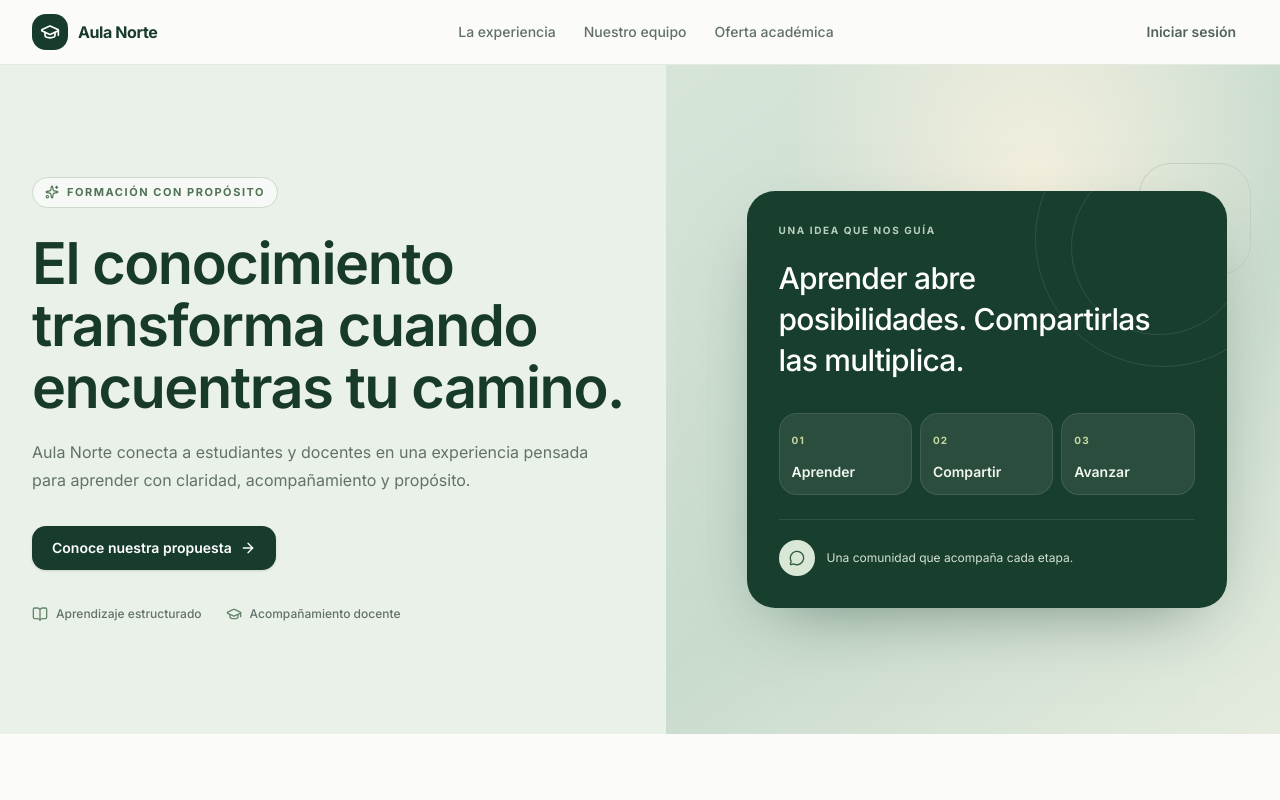
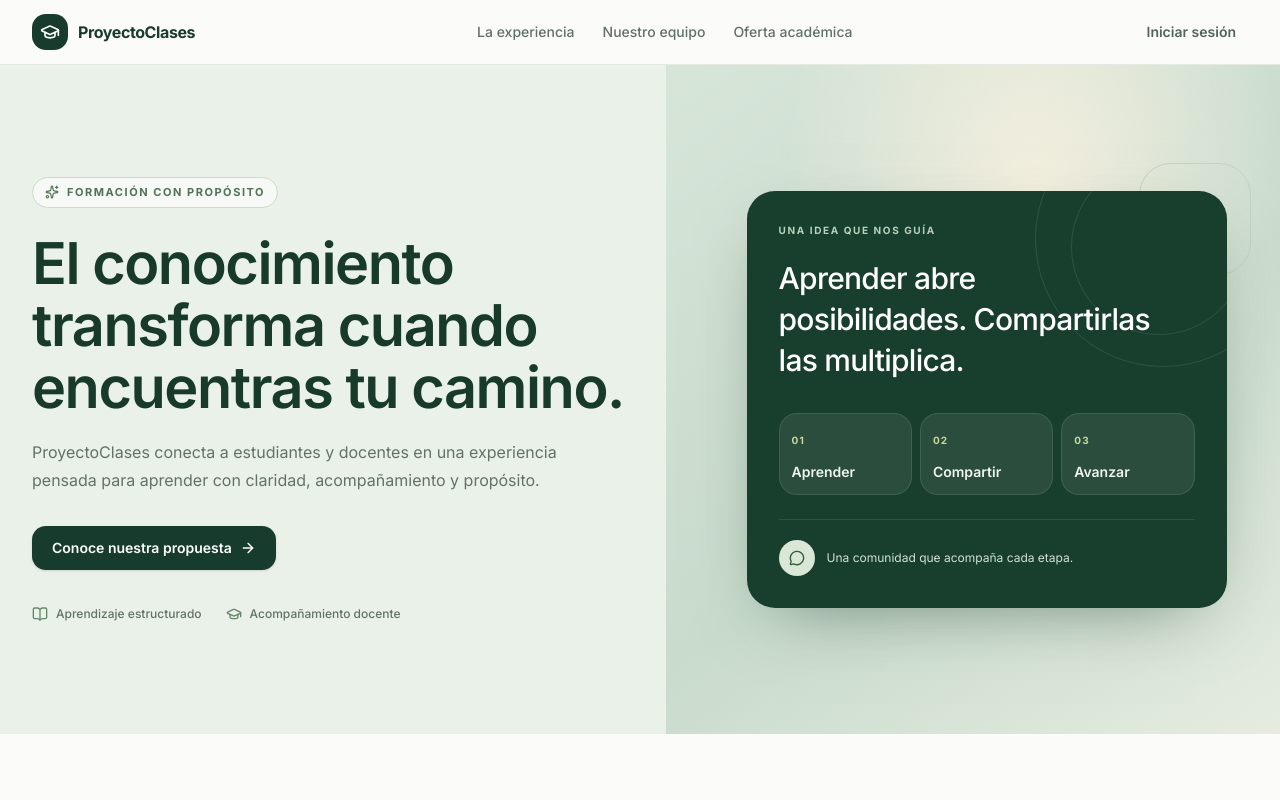
Before and after one commit to pishon2005/PaginaWebEducativa, a Next.js app: page / in a window 1280 px wide. Shown: the top 800 px of the page. Built offline with nearby package versions, Linux system fonts and the light colour scheme.

Commit message:
feat: correciones

```diff
--- a/src/app/(auth)/layout.tsx
+++ b/src/app/(auth)/layout.tsx
@@ -18,24 +18,24 @@ export default function AuthLayout({
           <span className="grid size-9 place-items-center rounded-full bg-[#173c2d] text-white">
             <GraduationCap className="size-5" aria-hidden="true" />
           </span>
-          <span className="text-sm font-bold tracking-tight">Aula Norte</span>
+          <span className="text-sm font-bold tracking-tight">PoryectoClases</span>
         </Link>
         <div className="relative z-10 mb-8 max-w-lg rounded-3xl border border-white/70 bg-white/75 p-6 text-[#173a2c] shadow-[0_20px_55px_-40px_rgba(24,58,43,0.55)] backdrop-blur-md xl:p-8">
           <p className="text-xs font-bold uppercase tracking-[0.18em] text-[#3e6950]">Un lugar para avanzar</p>
           <h1 className="mt-4 text-4xl font-semibold leading-tight tracking-tight xl:text-5xl">Tu próxima meta empieza con una buena lección.</h1>
           <p className="mt-4 max-w-md text-sm leading-6 text-[#456253]">Aprende a tu ritmo, comparte tus dudas y encuentra el camino que sigue.</p>
         </div>
-        <p className="relative z-10 text-xs font-medium text-white/90 drop-shadow-sm">© 2026 Aula Norte · Aprende con propósito</p>
+        <p className="relative z-10 text-xs font-medium text-white/90 drop-shadow-sm">© 2026 ProyectoClases · Aprende con propósito</p>
       </section>
       <section className="flex min-h-screen flex-col items-center justify-center px-5 py-10 sm:px-10">
         <Link href="/" className="mb-8 flex items-center gap-2 text-[#193b2b] lg:hidden">
           <span className="grid size-9 place-items-center rounded-full bg-[#173c2d] text-white">
             <GraduationCap className="size-5" aria-hidden="true" />
           </span>
-          <span className="text-sm font-bold tracking-tight">Aula Norte</span>
+          <span className="text-sm font-bold tracking-tight">ProyectoClases</span>
         </Link>
         <div className="w-full max-w-[440px]">{children}</div>
-        <p className="mt-8 text-center text-xs text-[#87928a] lg:hidden">© 2026 Aula Norte · Aprende con propósito</p>
+        <p className="mt-8 text-center text-xs text-[#87928a] lg:hidden">© 2026 ProyectoClases · Aprende con propósito</p>
       </section>
     </main>
   );
--- a/src/app/(dashboard)/alumno/certificados/page.tsx
+++ b/src/app/(dashboard)/alumno/certificados/page.tsx
@@ -15,7 +15,7 @@ export default function AlumnoCertificadosPage() {
           <div className="absolute right-0 top-0 h-full w-1/3 bg-[linear-gradient(135deg,transparent_0_49%,#e8efe5_49%_50%,transparent_50%_100%)]" aria-hidden="true" />
           <div className="relative flex min-h-[270px] flex-col items-center justify-center border border-[#c9d6c9] bg-white/80 px-5 py-8 text-center">
             <Award className="size-8 text-[#a47d3c]" aria-hidden="true" />
-            <p className="mt-4 text-[10px] font-bold uppercase tracking-[0.18em] text-[#708176]">Aula Norte · Certificado de finalización</p>
+            <p className="mt-4 text-[10px] font-bold uppercase tracking-[0.18em] text-[#708176]">ProyectoClases · Certificado de finalización</p>
             <h2 className="mt-4 text-2xl font-semibold text-[#23422f]">Valeria Rojas</h2>
             <p className="mt-2 max-w-md text-sm leading-6 text-[#718078]">Completó satisfactoriamente el curso</p>
             <p className="mt-1 text-lg font-semibold text-[#365b3f]">Excel para negocios</p>
--- a/src/app/(dashboard)/superadmin/page.tsx
+++ b/src/app/(dashboard)/superadmin/page.tsx
@@ -8,7 +8,7 @@ export default function SuperadminDashboardPage() {
         <div>
           <p className="text-xs font-semibold uppercase tracking-[0.15em] text-[#718176]">Gobierno de plataforma</p>
           <h1 className="mt-2 text-3xl font-semibold tracking-tight text-[#183a2b]">Panel superadmin</h1>
-          <p className="mt-2 max-w-xl text-sm leading-6 text-[#718078]">Control global de cuentas administrativas, roles y permisos de Aula Norte.</p>
+          <p className="mt-2 max-w-xl text-sm leading-6 text-[#718078]">Control global de cuentas administrativas, roles y permisos de ProyectoClases.</p>
         </div>
         <Link href="/superadmin/administradores" className="inline-flex items-center justify-center gap-2 rounded-md bg-[#173c2d] px-4 py-2.5 text-sm font-semibold text-white transition hover:bg-[#24543e]"><UserPlus className="size-4" aria-hidden="true" /> Administradores</Link>
       </section>
--- a/src/app/(public)/certificados/[code]/page.tsx
+++ b/src/app/(public)/certificados/[code]/page.tsx
@@ -16,7 +16,7 @@ export default async function PublicCertificatePage({
       <section className={`mt-6 border p-6 sm:p-10 ${isValid ? "border-[#d4e0d4] bg-[#fafcf8]" : "border-[#ead8d5] bg-[#fff9f8]"}`}>
         <div className={`mx-auto grid size-12 place-items-center rounded-full ${isValid ? "bg-[#e8f1e8] text-[#5d825f]" : "bg-[#f7e9e7] text-[#a85b50]"}`}>{isValid ? <BadgeCheck className="size-6" aria-hidden="true" /> : <CircleX className="size-6" aria-hidden="true" />}</div>
         <p className={`mt-3 text-center text-xs font-semibold uppercase tracking-[0.14em] ${isValid ? "text-[#587a5d]" : "text-[#a85b50]"}`}>{isValid ? "Certificado válido" : "Código no encontrado"}</p>
-        {isValid ? <div className="mt-8 border border-[#cdd9cd] bg-white px-5 py-10 text-center sm:px-12"><Award className="mx-auto size-9 text-[#a47d3c]" aria-hidden="true" /><p className="mt-5 text-[10px] font-bold uppercase tracking-[0.18em] text-[#708176]">Aula Norte · Certificado de finalización</p><h1 className="mt-4 text-3xl font-semibold text-[#23422f]">Valeria Rojas</h1><p className="mt-2 text-sm text-[#718078]">Completó satisfactoriamente el curso</p><p className="mt-1 text-xl font-semibold text-[#365b3f]">Excel para negocios</p><p className="mt-4 text-xs text-[#839087]">28 de septiembre de 2026 · 18 horas</p><p className="mt-7 border-t border-[#e6ece5] pt-4 text-[10px] tracking-[0.08em] text-[#8a968d]">CÓDIGO · {code.toUpperCase()}</p></div> : <p className="mx-auto mt-5 max-w-lg text-center text-sm leading-6 text-[#826c68]">No encontramos un certificado asociado a este código en la demo. Revisa que esté escrito correctamente.</p>}
+        {isValid ? <div className="mt-8 border border-[#cdd9cd] bg-white px-5 py-10 text-center sm:px-12"><Award className="mx-auto size-9 text-[#a47d3c]" aria-hidden="true" /><p className="mt-5 text-[10px] font-bold uppercase tracking-[0.18em] text-[#708176]">ProyectoClases · Certificado de finalización</p><h1 className="mt-4 text-3xl font-semibold text-[#23422f]">Valeria Rojas</h1><p className="mt-2 text-sm text-[#718078]">Completó satisfactoriamente el curso</p><p className="mt-1 text-xl font-semibold text-[#365b3f]">Excel para negocios</p><p className="mt-4 text-xs text-[#839087]">28 de septiembre de 2026 · 18 horas</p><p className="mt-7 border-t border-[#e6ece5] pt-4 text-[10px] tracking-[0.08em] text-[#8a968d]">CÓDIGO · {code.toUpperCase()}</p></div> : <p className="mx-auto mt-5 max-w-lg text-center text-sm leading-6 text-[#826c68]">No encontramos un certificado asociado a este código en la demo. Revisa que esté escrito correctamente.</p>}
         <div className="mt-6 flex justify-center"><PrintCertificateButton /></div>
       </section>
       <p className="mt-4 text-center text-[10px] text-[#8b978e] print:hidden">Verificación demostrativa; los datos no provienen de una emisión oficial.</p>
--- a/src/app/(public)/page.tsx
+++ b/src/app/(public)/page.tsx
@@ -54,7 +54,7 @@ export default function HomePage() {
               El conocimiento transforma cuando encuentras tu camino.
             </h1>
             <p className="mt-5 max-w-xl text-base leading-7 text-[#627268]">
-              Aula Norte conecta a estudiantes y docentes en una experiencia
+              ProyectoClases conecta a estudiantes y docentes en una experiencia
               pensada para aprender con claridad, acompañamiento y propósito.
             </p>
             <Link
@@ -238,7 +238,7 @@ export default function HomePage() {
                 {
                   quote:
                     "Poder compartir mis dudas y recibir orientación hace la diferencia en cada etapa.",
-                  name: "Estudiante de Aula Norte",
+                  name: "Estudiante de ProyectoClases",
                   detail: "Experiencia de aprendizaje",
                 },
               ].map((testimonial) => (
--- a/src/app/layout.tsx
+++ b/src/app/layout.tsx
@@ -7,7 +7,7 @@ import "./globals.css";
 const inter = Inter({ subsets: ["latin"] });
 
 export const metadata: Metadata = {
-  title: "Aula Norte | Cursos en línea",
+  title: "ProyectoClases | Cursos en línea",
   description: "Plataforma de cursos en línea",
 };
 
--- a/src/components/forms/demo-checkout-form.tsx
+++ b/src/components/forms/demo-checkout-form.tsx
@@ -76,7 +76,7 @@ export function DemoCheckoutForm({ courseTitle, price }: DemoCheckoutFormProps)
           <div className="mt-4 grid gap-2 sm:grid-cols-2">
             {["Yape", "Plin"].map((paymentMethod) => <label key={paymentMethod} className={`flex cursor-pointer items-center gap-3 border px-4 py-3 text-sm font-semibold transition ${method === paymentMethod ? "border-[#83a087] bg-[#f4f8f4] text-[#355b3e]" : "border-[#e2e8e2] text-[#627067]"}`}><input type="radio" name="metodo" value={paymentMethod} checked={method === paymentMethod} onChange={() => setMethod(paymentMethod)} className="accent-[#315d3d]" />{paymentMethod}<span className="ml-auto text-[10px] font-normal text-[#89958d]">Transferencia</span></label>)}
           </div>
-          <div className="mt-4 flex flex-col gap-1 border border-[#e4ebe4] bg-[#f8faf8] p-4 text-xs text-[#66766a] sm:flex-row sm:items-center sm:justify-between"><span><strong className="text-[#3e5943]">Número demo:</strong> +51 999 111 222</span><span><strong className="text-[#3e5943]">Titular:</strong> Aula Norte Demo</span></div>
+          <div className="mt-4 flex flex-col gap-1 border border-[#e4ebe4] bg-[#f8faf8] p-4 text-xs text-[#66766a] sm:flex-row sm:items-center sm:justify-between"><span><strong className="text-[#3e5943]">Número demo:</strong> +51 999 111 222</span><span><strong className="text-[#3e5943]">Titular:</strong> ProyectoClases Demo</span></div>
           <label className="mt-4 block text-xs font-semibold text-[#536357]">Voucher de pago <span className="font-normal text-[#89958d]">(PDF, JPG o PNG · máx. 50 MB)</span>
             <span className="mt-2 flex min-h-16 cursor-pointer items-center gap-3 border border-dashed border-[#cfdacf] bg-[#fafcf9] px-4 py-3 text-xs text-[#718078] hover:bg-[#f5f9f5]"><Upload className="size-4 shrink-0 text-[#66806b]" aria-hidden="true" />{voucherName || "Seleccionar archivo"}<input type="file" accept=".pdf,.png,.jpg,.jpeg" required onChange={selectVoucher} className="sr-only" /></span>
           </label>
--- a/src/components/forms/demo-site-settings.tsx
+++ b/src/components/forms/demo-site-settings.tsx
@@ -4,9 +4,9 @@ import { FormEvent, useState } from "react";
 import { CheckCircle2, GraduationCap } from "lucide-react";
 
 export function DemoSiteSettings() {
-  const [siteName, setSiteName] = useState("Aula Norte");
+  const [siteName, setSiteName] = useState("ProyectoClases");
   const [description, setDescription] = useState("Cursos prácticos para avanzar en tu carrera.");
-  const [email, setEmail] = useState("contacto@aulanorte.pe");
+  const [email, setEmail] = useState("contacto@proyectoclases.pe");
   const [primaryColor, setPrimaryColor] = useState("#315d3d");
   const [logo, setLogo] = useState("");
   const [notice, setNotice] = useState("");
--- a/src/components/layout/footer.tsx
+++ b/src/components/layout/footer.tsx
@@ -2,7 +2,7 @@ export function Footer() {
   return (
     <footer className="border-t py-8">
       <div className="container mx-auto px-4 text-center text-sm text-muted-foreground">
-        © 2026 Aula Norte. Todos los derechos reservados.
+        © 2026 ProyectoClases. Todos los derechos reservados.
       </div>
     </footer>
   );
--- a/src/components/layout/navbar.tsx
+++ b/src/components/layout/navbar.tsx
@@ -14,7 +14,7 @@ export function Navbar() {
           <span className="grid size-9 place-items-center rounded-xl bg-[#173c2d] text-white">
             <GraduationCap className="size-5" aria-hidden="true" />
           </span>
-          <span className="font-bold tracking-tight">Aula Norte</span>
+          <span className="font-bold tracking-tight">ProyectoClases</span>
         </Link>
         <nav aria-label="Navegación pública" className="hidden items-center gap-7 md:flex">
           <Link href="/#experiencia" className="text-sm font-medium text-[#617067] transition hover:text-[#173c2d]">
--- a/src/components/layout/sidebar.tsx
+++ b/src/components/layout/sidebar.tsx
@@ -41,7 +41,7 @@ const demoIdentities = {
 
 const demoNotifications = {
   superadmin: [
-    { title: "Nuevo usuario registrado", detail: "La institución Aula Norte sumó un administrador.", time: "Hace 8 min" },
+    { title: "Nuevo usuario registrado", detail: "La institución ProyectoClases sumó un administrador.", time: "Hace 8 min" },
     { title: "Reporte semanal disponible", detail: "Ya puedes revisar el resumen de actividad.", time: "Hace 1 h" },
   ],
   admin: [
@@ -143,7 +143,7 @@ export function Sidebar() {
           <GraduationCap className="size-5" aria-hidden="true" />
         </span>
         <span>
-          <span className="block text-[15px] font-bold tracking-tight text-[#173c2d]">Aula Norte</span>
+          <span className="block text-[15px] font-bold tracking-tight text-[#173c2d]">ProyectoClases</span>
           <span className="block text-xs text-[#738178]">Plataforma educativa</span>
         </span>
       </Link>
@@ -198,7 +198,7 @@ export function DashboardTopbar() {
     <>
       <header className="sticky top-0 z-20 flex h-16 items-center justify-between gap-3 border-b border-[#dce4dd] bg-white/95 px-4 backdrop-blur md:px-8">
         <div>
-          <p className="text-[10px] font-medium text-[#7a887f] sm:text-xs">Aula Norte · {getRoleName(role)}</p>
+          <p className="text-[10px] font-medium text-[#7a887f] sm:text-xs">ProyectoClases · {getRoleName(role)}</p>
           <p className="mt-0.5 text-xs font-semibold text-[#24392d] sm:text-sm">{identity.name}</p>
         </div>
         <div className="flex items-center gap-4">
```
